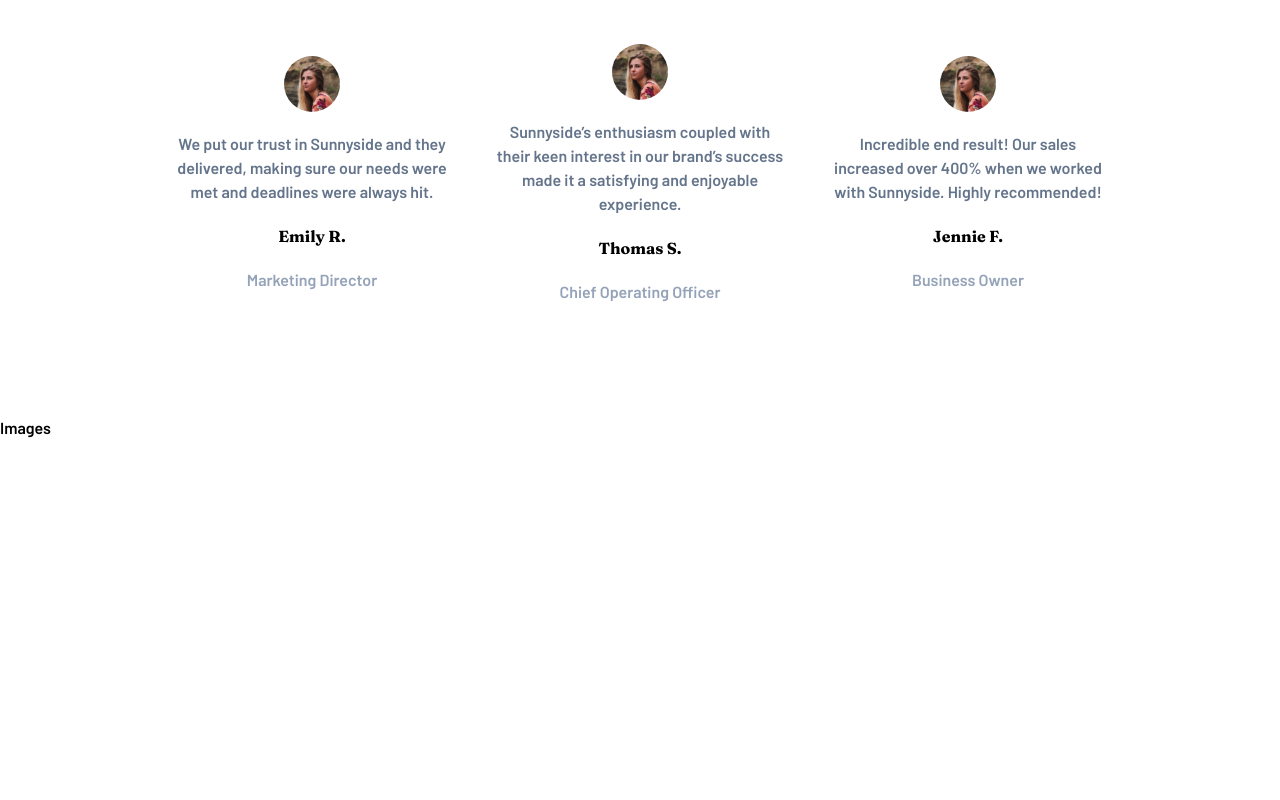
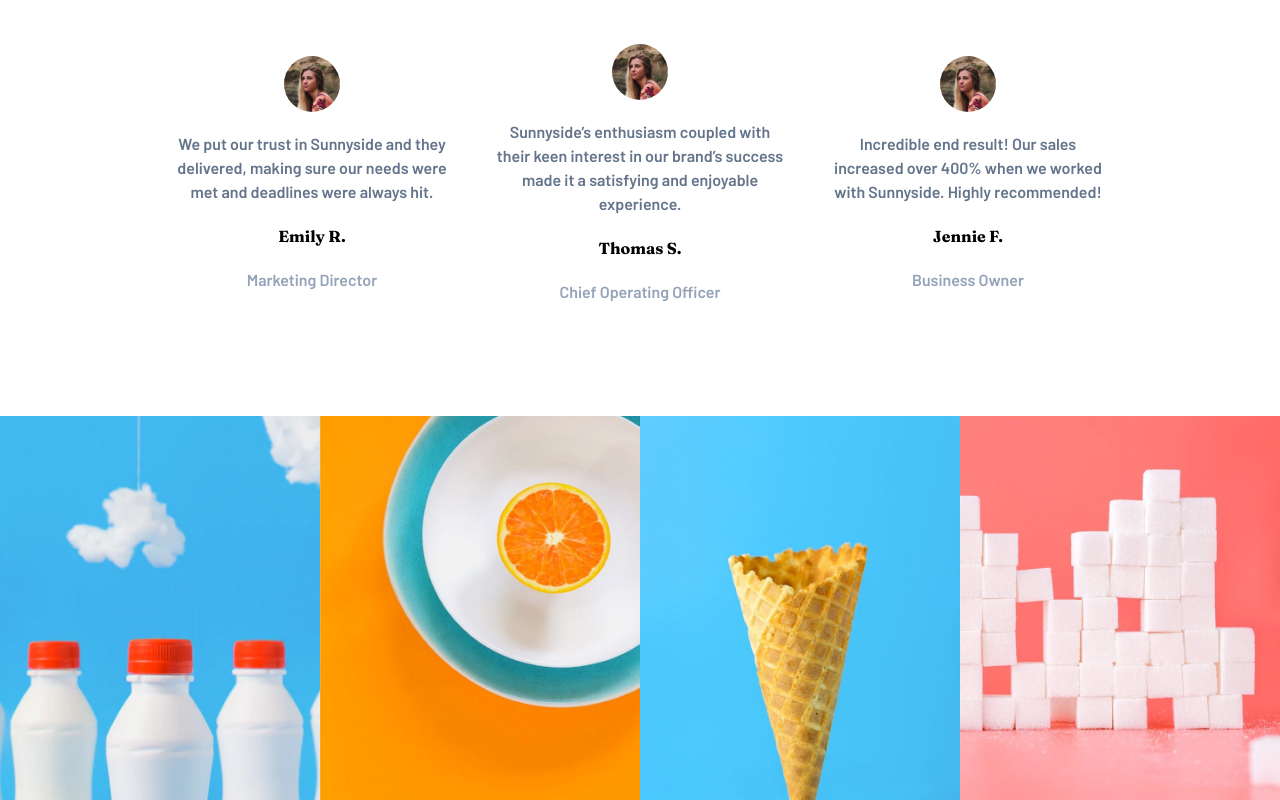
Before and after one commit to AndrickSilva/Sunny-side, a React (Vite) app: page / in a window 1280 px wide. Shown: the part 2608-3408 px from the top of the page. Before the commit the page ends 3048 px from the top, so only its background shows below. Built offline with nearby package versions, Linux system fonts and the light colour scheme.

Commit message:
img section complete

```diff
--- a/src/Components/Images.jsx
+++ b/src/Components/Images.jsx
@@ -1,9 +1,14 @@
 import React from 'react'
 
 const Images = () => {
-  return (
-    <div>Images</div>
-  )
+    return (
+        <div className='flex justify-center items-center w-full'>
+            <img src="/public/desktop/image-gallery-milkbottles.jpg" alt="img" className='w-full h-96' />
+            <img src="/public/desktop/image-gallery-orange.jpg" alt="img" className='w-full h-96' />
+            <img src="/public/desktop/image-gallery-cone.jpg" alt="img" className='w-full h-96' />
+            <img src="/public/desktop/image-gallery-sugarcubes.jpg" alt="img" className='w-full h-96' />
+        </div>
+    )
 }
 
 export default Images
```
